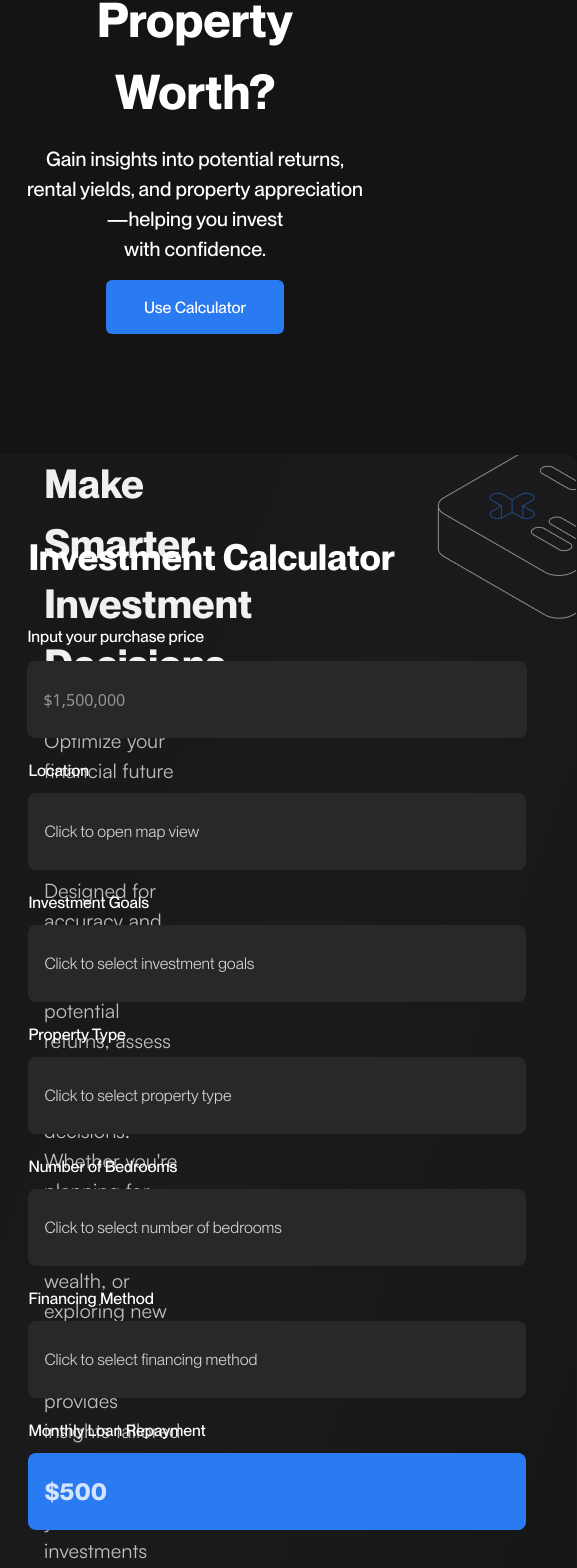
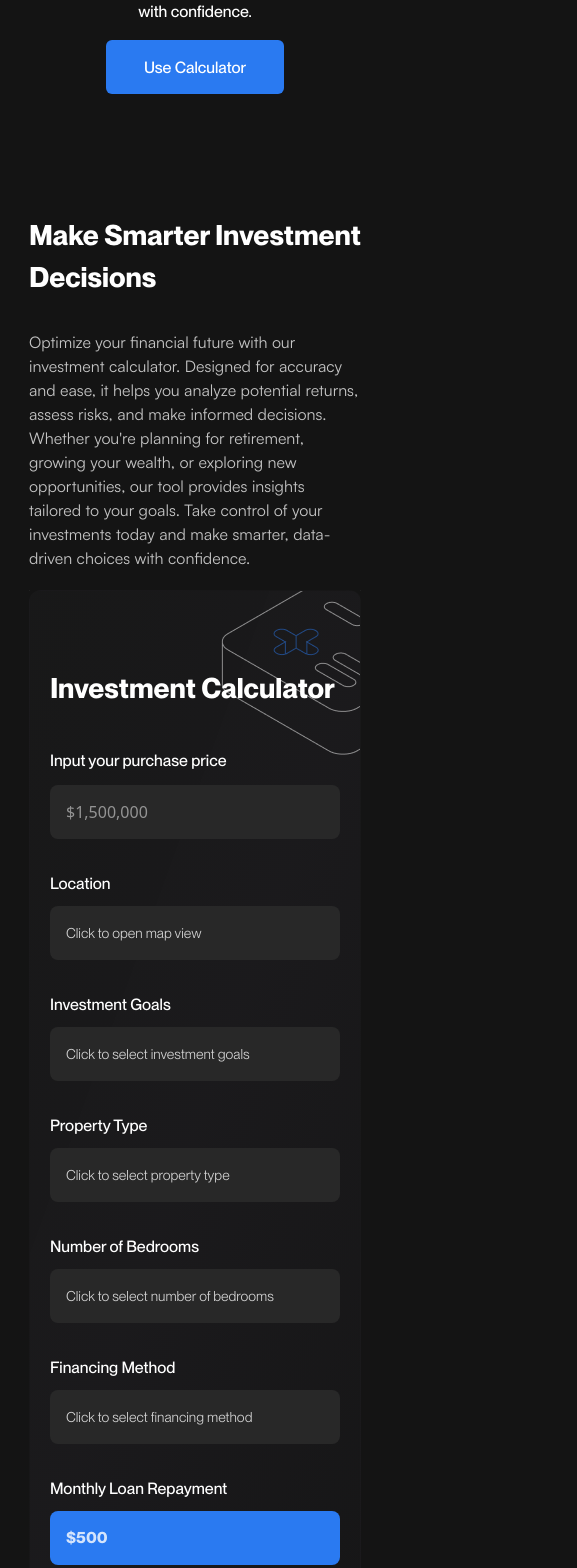
Before and after one commit to Inda-Realty-Limited/inda-user-facing-webapp, a Next.js app: page /investment-calculator in a window 390 px wide. Shown: the part 364-1932 px from the top of the page, 577 px wide, since content can reach past the window. Built offline with nearby package versions, Linux system fonts and the light colour scheme.

Commit message:
Refactor Navbar, Layout, and Investment Calculator components for improved styling and responsiveness; enhance text handling and layout adjustments across various views.

```diff
--- a/src/components/inc/Navbar.tsx
+++ b/src/components/inc/Navbar.tsx
@@ -25,12 +25,12 @@ export const Navbar = ({ showLogo = false }: NavbarProps) => {
   if (showLogo) {
     return (
       <nav
-        className="w-full h-[70px] md:h-[86px] px-[20px] md:px-[80px] flex items-center justify-between border-b border-[#322E52] text-center text-white shadow"
+        className="w-full h-[70px] md:h-[86px] px-[20px] md:px-[80px] flex items-center justify-between border-b border-[#322E52]  text-center text-white shadow"
         style={{
-          borderBottomWidth: "0.25px",
           background:
             "linear-gradient(109.87deg, rgba(45, 46, 48, 0.021) 5.73%, rgba(82, 73, 97, 0.016) 50.57%, rgba(121, 108, 138, 0.005) 100.09%)",
           backdropFilter: "blur(100px)",
+          borderColor: "rgba(50, 46, 82, 0.25)",
           boxShadow: "0px 4px 10px rgba(0, 0, 0, 0.25)",
         }}
       >
--- a/src/layouts/index.tsx
+++ b/src/layouts/index.tsx
@@ -15,10 +15,15 @@ export const Layout = ({ children }: LayoutProps) => {
   return (
     <div className="relative flex flex-col min-h-screen">
       <Navbar showLogo={true} />
-      <main className="w-full px-[20px] md:px-[40px] lg:px-[80px] py-[20px] md:py-[30px] max-sm:py-[10px] lg:py-[40px] flex flex-col flex-grow mt-16">
+      <main className="w-full px-[20px] max-sm:px-[5px] md:px-[40px] lg:px-[80px] py-[20px] md:py-[30px] max-sm:py-[10px] lg:py-[40px] flex flex-col flex-grow mt-16">
         {children}
       </main>
-      <footer className="w-full max-sm:border-0 h-auto md:h-[88px] px-[20px] md:px-[80px] lg:px-[140px] my-[20px] md:my-[28px] flex flex-col md:flex-row items-center justify-between border-t border-b border-[#322E52] text-center text-white shadow lg:backdrop-blur-[100px] lg:shadow-[0px_4px_10px_rgba(0,0,0,0.25)] lg:bg-gradient-to-r lg:from-[rgba(45,46,48,0.021)] lg:via-[rgba(82,73,97,0.016)] lg:to-[rgba(121,108,138,0.005)]">
+      <footer
+        style={{
+          borderColor: "rgba(50, 46, 82, 0.25)",
+        }}
+        className="w-full max-sm:border-0 h-auto md:h-[88px] px-[20px] md:px-[80px] lg:px-[140px] my-[20px] md:my-[28px] flex flex-col md:flex-row items-center justify-between border-t border-b border-[#322E52] text-center text-white shadow lg:backdrop-blur-[100px] lg:shadow-[0px_4px_10px_rgba(0,0,0,0.25)] lg:bg-gradient-to-r lg:from-[rgba(45,46,48,0.021)] lg:via-[rgba(82,73,97,0.016)] lg:to-[rgba(121,108,138,0.005)]"
+      >
         <XStack
           gap="gap-[10px]"
           className="justify-center flex-wrap md:flex-nowrap mb-[10px] md:mb-0"
--- a/src/views/explore-properties/index.tsx
+++ b/src/views/explore-properties/index.tsx
@@ -189,10 +189,17 @@ export default function ExploreProperties() {
 
         <section className="my-[60px] mb-30 relative z-50">
           <YStack gap="gap-[16px]">
-            <Text fow={700} fos={48} className="text-white text-center">
-              Smart Investments Start Here <br /> Discover Profitable Properties
+            <Text
+              fow={700}
+              className="text-white text-center text-[48px] max-sm:text-[28px]"
+            >
+              Smart Investments Start Here <br className="max-sm:hidden" />{" "}
+              Discover Profitable Properties
             </Text>
-            <Text fow={500} fos={20} className="text-white text-center">
+            <Text
+              fow={500}
+              className="text-white text-center text-[20px] max-sm:text-[16px]"
+            >
               Browse high-yield properties and make data-driven investment
               decisions with confidence
             </Text>
--- a/src/views/investment-calculator/index.tsx
+++ b/src/views/investment-calculator/index.tsx
@@ -47,10 +47,13 @@ export default function InvestmentCalculator() {
               {title}
             </Text>
             <div
-              className="w-full cursor-pointer mt-[10px] flex items-center pl-[16px] h-[77px] bg-[#282828] text-white border-[#FFFFFF1A] rounded-[8px]"
+              className="w-full cursor-pointer mt-[10px] flex items-center pl-[16px] h-[77px] bg-[#282828] text-white border-[#FFFFFF1A] rounded-[8px] max-sm:h-[54px] "
               onClick={() => setActiveFilter(isActive ? null : title)}
             >
-              <Text fow={400} fos={16} className="text-[#FFFFFFCC]">
+              <Text
+                fow={400}
+                className="text-[#FFFFFFCC] text-[16px] max-sm:text-[14px]"
+              >
                 {isActive
                   ? "Click to close map view"
                   : "Click to open map view"}
@@ -78,10 +81,13 @@ export default function InvestmentCalculator() {
             {title}
           </Text>
           <div
-            className="w-full cursor-pointer mt-[10px] flex items-center pl-[16px] h-[77px] bg-[#282828] text-white border-[#FFFFFF1A] rounded-[8px]"
+            className="w-full cursor-pointer mt-[10px] flex items-center pl-[16px] h-[77px] bg-[#282828] text-white border-[#FFFFFF1A] rounded-[8px] max-sm:h-[54px] "
             onClick={() => setActiveFilter(isActive ? null : title)}
           >
-            <Text fow={400} fos={16} className="text-[#FFFFFFCC]">
+            <Text
+              fow={400}
+              className="text-[#FFFFFFCC] text-[16px] max-sm:text-[14px]"
+            >
               {isActive
                 ? "Click to close selection"
                 : `Click to select ${title.toLowerCase()}`}
@@ -102,11 +108,11 @@ export default function InvestmentCalculator() {
                     <input
                       type="checkbox"
                       id={`${title}-${option.value}`}
-                      className="w-4 h-4 appearance-none bg-transparent border border-primary rounded-[4px] cursor-pointer checked:bg-primary checked:border-primary transition-all duration-300 ease-[cubic-bezier(0.25,0.1,0.25,1)]"
+                      className=" h-4 max-sm:h-3 aspect-square appearance-none bg-transparent border border-primary rounded-[4px] cursor-pointer checked:bg-primary checked:border-primary transition-all duration-300 ease-[cubic-bezier(0.25,0.1,0.25,1)]"
                     />
                     <label
                       htmlFor={`${title}-${option.value}`}
-                      className="text-white fow-400 fos-16"
+                      className="text-white fow-400 fos-16 max-sm:fos-12"
                     >
                       {option.label}
                     </label>
@@ -132,10 +138,16 @@ export default function InvestmentCalculator() {
 
         <section className="my-[60px] mb-30 relative z-50">
           <YStack gap="gap-[16px]">
-            <Text fow={700} fos={48} className="text-white text-center">
+            <Text
+              fow={700}
+              className="text-white text-center text-[48px] max-sm:text-[32px]"
+            >
               How much is my <br /> Property Worth?
             </Text>
-            <Text fow={500} fos={20} className="text-white text-center">
+            <Text
+              fow={500}
+              className="text-white text-center text-[20px] max-sm:text-[16px]"
+            >
               Gain insights into potential returns, rental yields, and property
               appreciation—helping you invest <br /> with confidence.
             </Text>
@@ -148,12 +160,19 @@ export default function InvestmentCalculator() {
           </YStack>
         </section>
 
-        <XStack className="px-[24px]" justify="between" align="start">
-          <YStack gap="gap-[32px]" className="items-start w-[48%]">
-            <Text fow={700} fos={40} className="text-white">
+        <div className="px-[24px] flex flex-col md:flex-row items-start justify-between gap-[40px] max-sm:gap-[20px] ">
+          <div className="items-start flex-col flex gap-[32px] w-[40%] max-sm:w-full">
+            <Text
+              fow={700}
+              className="text-white text-[40px] max-sm:text-[28px]"
+            >
               Make Smarter Investment Decisions
             </Text>
-            <Text fow={400} fof="s" fos={20} className="text-[#FFFFFFBF]">
+            <Text
+              fow={400}
+              fof="s"
+              className="text-[#FFFFFFBF] text-[20px] max-sm:text-[16px]"
+            >
               Optimize your financial future with our investment calculator.
               Designed for accuracy and ease, it helps you analyze potential
               returns, assess risks, and make informed decisions. Whether
@@ -162,10 +181,10 @@ export default function InvestmentCalculator() {
               to your goals. Take control of your investments today and make
               smarter, data-driven choices with confidence.
             </Text>
-          </YStack>
-          <YStack className="w-[48%]">
+          </div>
+          <div className="w-[60%] max-sm:w-full flex flex-col items-center justify-center gap-[40px]">
             <div
-              className="relative w-[600px] overflow-y-scroll rounded-[12px] px-[50px] py-[76px]"
+              className="relative w-[600px] max-sm:w-full overflow-y-scroll rounded-[12px] px-[50px] py-[76px] max-sm:px-[20px]"
               style={{
                 background:
                   "linear-gradient(109.87deg, rgba(72, 73, 77, 0.088) 5.73%, rgba(108, 96, 128, 0.0704) 50.57%, rgba(142, 131, 166, 0.022) 100.09%)",
@@ -181,19 +200,18 @@ export default function InvestmentCalculator() {
               />
               <Text
                 fow={700}
-                fos={36}
-                className="text-white text-center pt-[30px]"
+                className="text-white text-center pt-[30px] text-[36px] max-sm:text-[28px]"
               >
                 Investment Calculator
               </Text>
-              <YStack gap="gap-[20px]" className="mt-[40px] w-full">
+              <div className="mt-[40px] w-full flex flex-col gap-[32px]">
                 <Input
                   label="Input your purchase price"
                   type="number"
                   value={purchasePrice}
                   onChange={(e) => setPurchasePrice(e.target.value)}
                   placeholder="$1,500,000"
-                  className="w-[500px] h-[77px] bg-[#282828] text-white rounded-[8px] outline-none focus:outline-none"
+                  className="w-[500px] max-sm:w-full h-[77px] bg-[#282828] text-white rounded-[8px] outline-none focus:outline-none max-sm:h-[54px]"
                 />
                 {renderFilterBox("Location")}
                 {renderFilterBox("Investment Goals")}
@@ -204,16 +222,19 @@ export default function InvestmentCalculator() {
                   <Text fow={500} fos={16} className="text-white">
                     Monthly Loan Repayment
                   </Text>
-                  <div className="w-full cursor-pointer mt-[10px] flex items-center pl-[16px] h-[77px] bg-primary text-white border-[#FFFFFF1A] rounded-[8px]">
-                    <Text fow={700} fos={24} className="text-[#FFFFFFCC]">
+                  <div className="w-full cursor-pointer mt-[10px] flex items-center pl-[16px] h-[77px] bg-primary text-white border-[#FFFFFF1A] rounded-[8px] max-sm:h-[54px] ">
+                    <Text
+                      fow={700}
+                      className="text-[#FFFFFFCC] text-[20px] max-sm:text-[16px]"
+                    >
                       $500
                     </Text>
                   </div>
                 </div>
-              </YStack>
+              </div>
             </div>
-          </YStack>
-        </XStack>
+          </div>
+        </div>
 
         {isMapViewOpen && (
           <div
```
